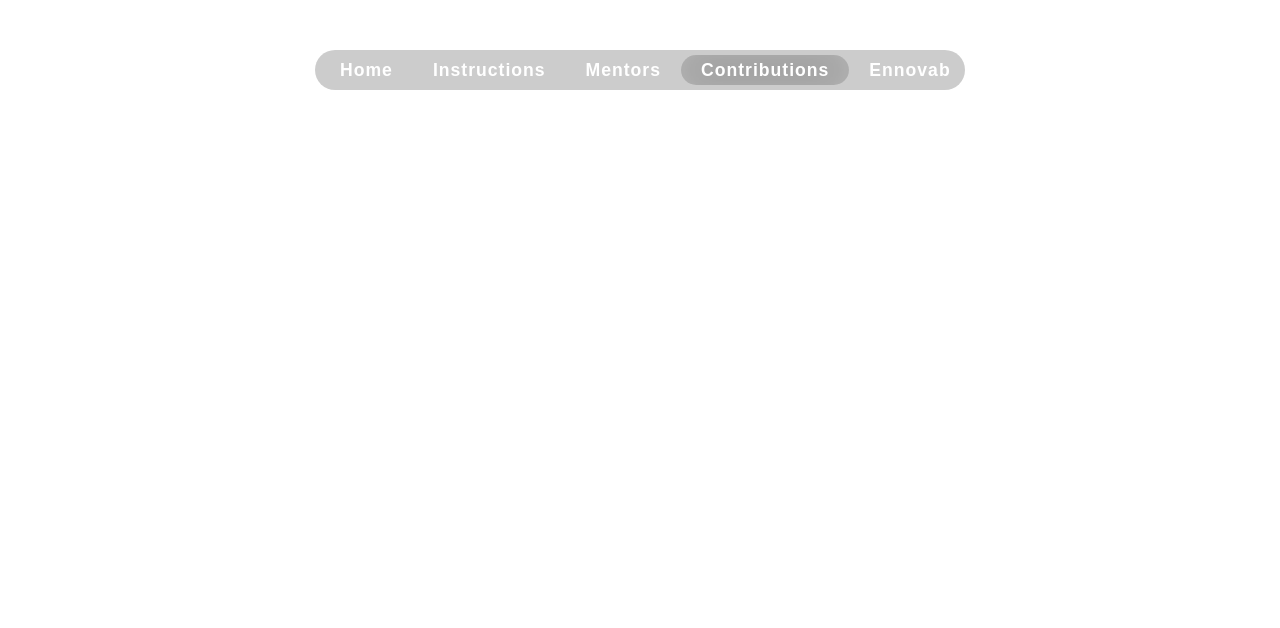
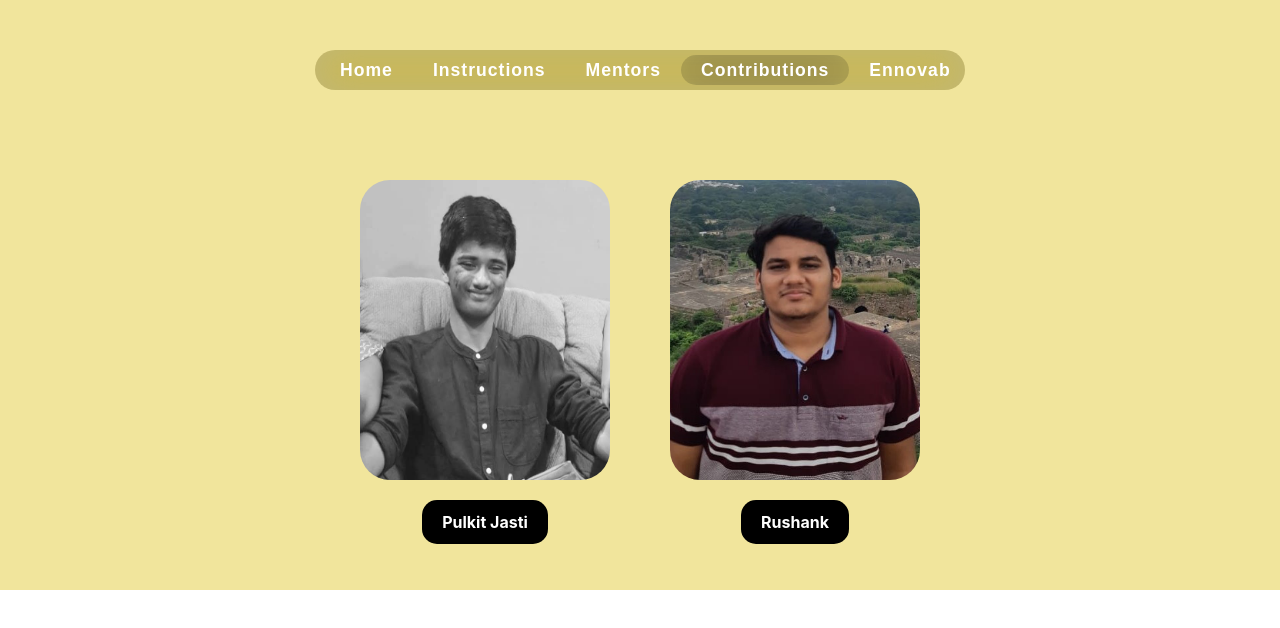
Before and after one commit to adarsh046/Introduction-To-FOSS, a plain HTML site: page contributers.html in a window 1280 px wide. Drawn offline with nearby package versions, Linux system fonts and the light colour scheme; a web font is replaced by a local one.

Commit message:
updated page contributers

```diff
--- a/contributers.html
+++ b/contributers.html
@@ -21,8 +21,8 @@
 		/>
 
 		<!-- Main CSS Files -->
-		<link rel="stylesheet" href="../css/navbar.min.css" />
-		<link rel="stylesheet" href="../css/mentors.min.css" />
+		<link rel="stylesheet" href="css/navbar.min.css" />
+		<link rel="stylesheet" href="css/contributers.min.css" />
 	</head>
 	<body>
 		<main>
@@ -41,7 +41,7 @@
 					<div></div>
 				</li>-->
 					<li class="menu-item"><a href="../index.html">Home</a></li>
-					<li class="menu-item"><a href="#">Instructions</a></li>
+					<li class="menu-item"><a href="https://hacktoberfest.digitalocean.com/details">Instructions</a></li>
 					<li class="menu-item"><a href="mentors.html">Mentors</a></li>
 					<li class="menu-item active"><a href="#">Contributions</a></li>
 					<li class="menu-item"><a href="https://ennovab.tech/">Ennovab</a></li>
@@ -49,6 +49,23 @@
 				<div class="shop icon icon-bag"></div>
 			</header>
 			<!-- End Header -->
+
+			<section class="main-content">
+				<div class="container">
+					<div class="contributer-card">
+						<div class="image-wrapper">
+							<img src="assets/images/mentors/pulkit4.jpg" alt="" />
+						</div>
+						<p class="name">Pulkit Jasti</p>
+					</div>
+					<div class="contributer-card">
+						<div class="image-wrapper">
+							<img src="assets/images/mentors/rushank.jpg" alt="" />
+						</div>
+						<p class="name">Rushank</p>
+					</div>
+				</div>
+			</section>
 		</main>
 	</body>
 </html>
--- /dev/null
+++ b/scss/contributers.scss
@@ -0,0 +1,46 @@
+main {
+	padding-top: 150px;
+	background-color: rgb(241, 229, 156);
+}
+
+.main-content {
+	.container {
+		display: flex;
+		flex-wrap: wrap;
+		justify-content: center;
+		align-items: center;
+
+		.contributer-card {
+			margin: 30px;
+
+			display: flex;
+			flex-direction: column;
+			align-items: center;
+			justify-content: center;
+
+			.image-wrapper {
+				height: 300px;
+				width: 250px;
+
+				border-radius: 30px;
+				overflow: hidden;
+
+				img {
+					height: 100%;
+					width: 100%;
+				}
+			}
+
+			.name {
+				padding: 10px 20px;
+				margin-top: 20px;
+				background-color: #000;
+
+				color: #fff;
+				font-weight: 700;
+
+				border-radius: 15px;
+			}
+		}
+	}
+}
```
Also changed, not shown: index.html (+1 -1 lines), mentors.html (+1 -1 lines), assets/images/mentors/pulkit4.jpg (added), css/contributers.min.css (added).
